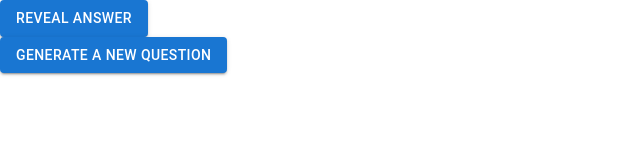
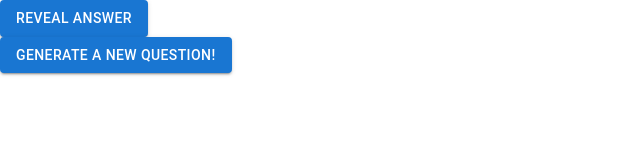
Before and after one commit to drh-14/dsat-questions, a Next.js app: page /questionPage in a window 1280 px wide. Shown: the top 160 px of the page, without its empty margins (0-640 px from the left). Built offline with nearby package versions, Linux system fonts and the light colour scheme.

Commit message:
added hide/reveal answer button functionality

```diff
--- a/src/app/questionPage/page.tsx
+++ b/src/app/questionPage/page.tsx
@@ -7,7 +7,9 @@ import { useRouter } from 'next/navigation';
 export default function questionPage(){
     const router = useRouter();
     const [buttonText, setButtonText] = useState("Reveal Answer");
-    const manageAnswer = () => buttonText === "Reveal Answer" ? setButtonText("Hide Answer"): setButtonText("Reveal Answer");
+    const [isHidden, setIsHidden] = useState(true);
+    const manageAnswer = () => buttonText === "Reveal Answer" ?
+        (setButtonText("Hide Answer"),setIsHidden(false)): (setButtonText("Reveal Answer"), setIsHidden(true));
     return(
         <div className = 'flex flex-col items-center mt-20 gap-8'>
             {/* Question*/}
@@ -15,8 +17,8 @@ export default function questionPage(){
             <Button variant = 'contained'
              onClick = {manageAnswer}>{buttonText}</Button>
              {/* Answer */}
-            <div></div>
-            <Button variant = 'contained' onClick = {() => router.push('./')}>Generate a new question</Button>
+            <div>{isHidden ? null: <div>testing</div>}</div>
+            <Button variant = 'contained' onClick = {() => router.push('./')}>Generate a new question!</Button>
         </div>
     )
 }
```
